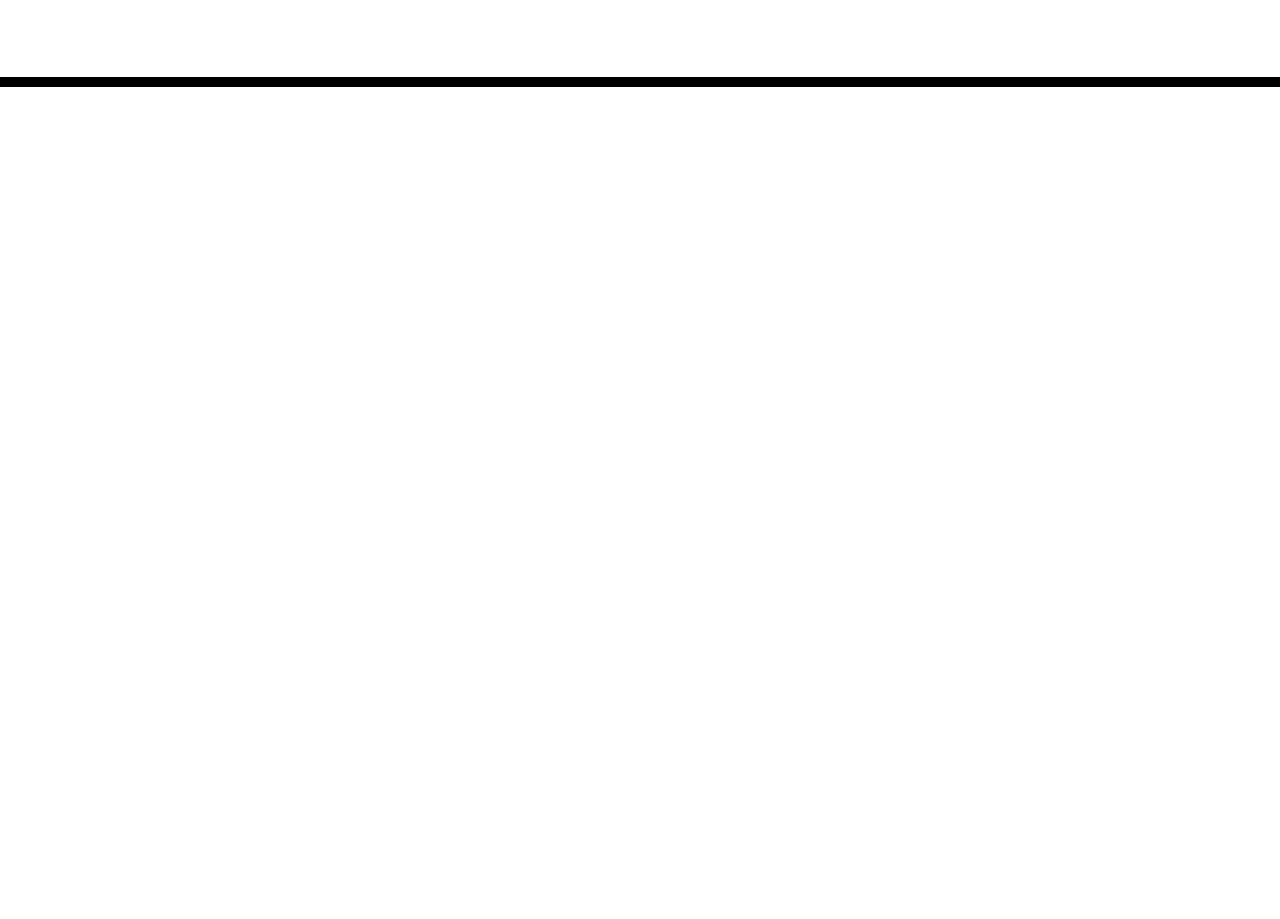
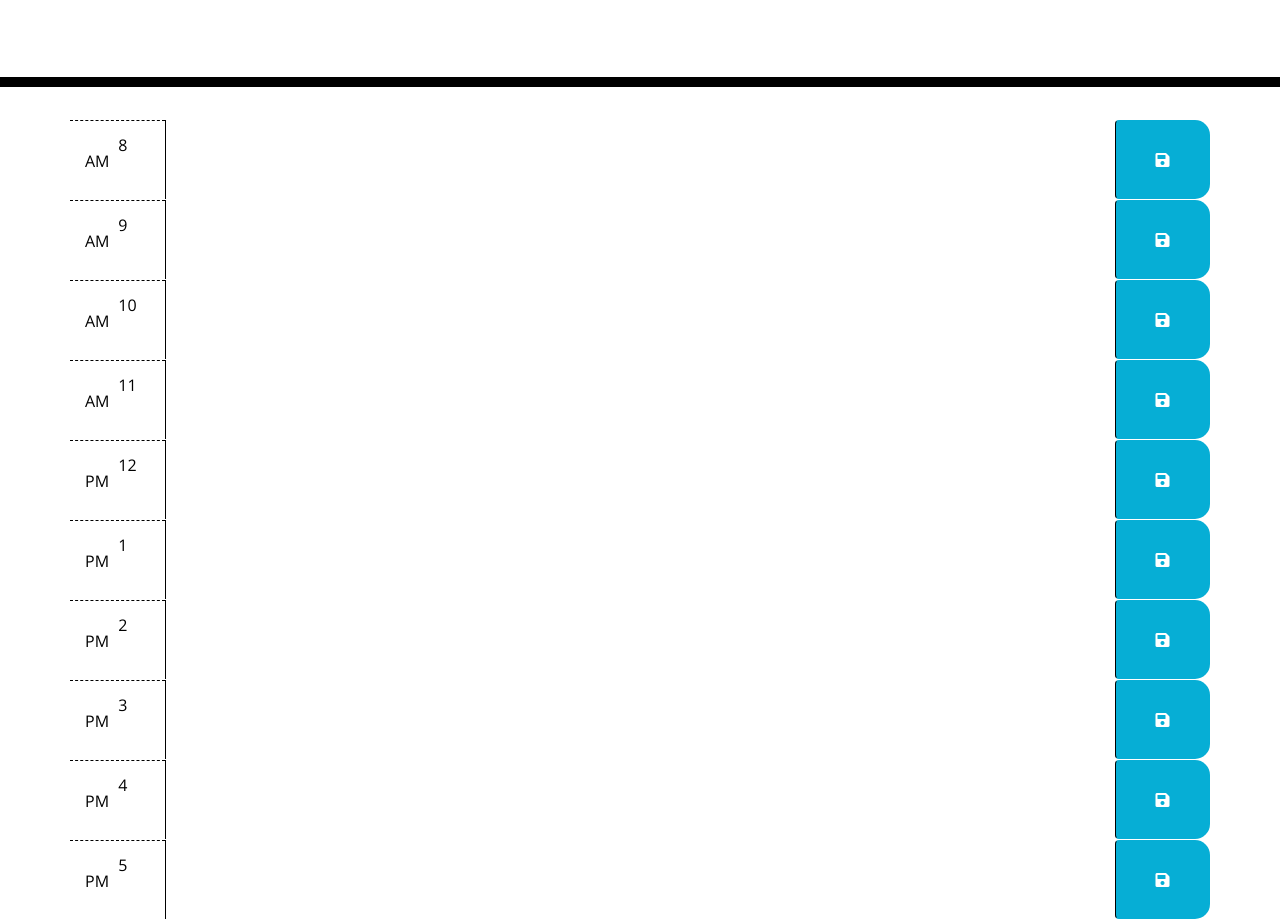
Before and after one commit to jlamarre0333/daily-planner, a plain HTML site: page index.html in a window 1280 px wide. Shown: the part 181-1100 px from the top of the page. Before the commit the page ends 800 px from the top, so only its background shows below. Drawn offline with nearby package versions, Linux system fonts and the light colour scheme; files that its build step writes are made by us from their sources.

Commit message:
fixed html

```diff
--- a/assets/css/style.css
+++ b/assets/css/style.css
@@ -4,7 +4,7 @@ body {
   line-height: 1;
 }
 
-textarea{
+textarea {
   background: transparent;
   border: none;
   resize: none;
@@ -20,6 +20,7 @@ textarea{
   border-radius: 0;
   border-bottom: 10px solid black;
 }
+
 
 .description{
   white-space: pre-wrap;
@@ -40,6 +41,16 @@ textarea{
   background-color: #ffffff;
   color: #000000;
   border-top: 1px dashed #000000;
+  text-align: left;
+}
+
+.hour-border {
+  border-left: 1px solid black;
+}
+
+.text-size {
+  height: 15%;
+  width: 60%;
 }
 
 .past {
@@ -69,3 +80,7 @@ textarea{
   font-size: 20px;
   transition: all .3s ease-in-out;
 }
+
+.test {
+  border: 1px solid red;
+}
--- a/assets/js/index.js
+++ b/assets/js/index.js
@@ -0,0 +1,3 @@
+function getuserinput() {
+
+}
--- a/index.html
+++ b/index.html
@@ -1,38 +1,125 @@
 <!DOCTYPE html>
 <html lang="en">
+
 <head>
   <meta charset="UTF-8" />
   <meta name="viewport" content="width=device-width, initial-scale=1.0" />
   <meta http-equiv="X-UA-Compatible" content="ie=edge" />
-    <link
-      rel="stylesheet"
-      href="https://stackpath.bootstrapcdn.com/bootstrap/4.3.1/css/bootstrap.min.css"
-    />
-    <link
-      rel="stylesheet"
-      href="https://use.fontawesome.com/releases/v5.8.1/css/all.css"
-      integrity="sha384-50oBUHEmvpQ+1lW4y57PTFmhCaXp0ML5d60M1M7uH2+nqUivzIebhndOJK28anvf"
-      crossorigin="anonymous"
-    />
-    <link
-      href="https://fonts.googleapis.com/css?family=Open+Sans&display=swap"
-      rel="stylesheet"
-    />
-    <link rel="stylesheet" href="style.css" />
+  <link rel="stylesheet" href="https://stackpath.bootstrapcdn.com/bootstrap/4.3.1/css/bootstrap.min.css" />
+  <link rel="stylesheet" href="https://use.fontawesome.com/releases/v5.8.1/css/all.css"
+    integrity="sha384-50oBUHEmvpQ+1lW4y57PTFmhCaXp0ML5d60M1M7uH2+nqUivzIebhndOJK28anvf" crossorigin="anonymous" />
+  <link href="https://fonts.googleapis.com/css?family=Open+Sans&display=swap" rel="stylesheet" />
+  <link rel="stylesheet" href="./assets/css/style.css" />
   <title>Work Day Scheduler</title>
 </head>
 
 <body>
+  <!-- Header -->
   <header class="jumbotron">
     <h1 class="display-3">Work Day Scheduler</h1>
     <p class="lead">A simple calendar app for scheduling your work day</p>
     <p id="currentDay" class="lead"></p>
   </header>
+
   <div class="container">
-      <!-- Timeblocks go here -->
+
+    <!-- Timeblocks start here -->
+
+    <div id="hour8" class="row time-block">
+      <div class="col-md-1 hour">
+        8 AM
+      </div>
+      <textarea class="col-md-10 description">
+            </textarea>
+      <button class="btn saveBtn col-md-1"><i class="fas fa-save"></i></button>
+    </div>
+
+    <div id="hour9" class="row time-block">
+      <div class="col-md-1 hour">
+        9 AM
+      </div>
+      <textarea class="col-md-10 description">
+            </textarea>
+      <button class="btn saveBtn col-md-1"><i class="fas fa-save"></i></button>
+    </div>
+
+    <div id="hour10" class="row time-block">
+      <div class="col-md-1 hour">
+        10 AM
+      </div>
+      <textarea class="col-md-10 description">
+            </textarea>
+      <button class="btn saveBtn col-md-1"><i class="fas fa-save"></i></button>
+    </div>
+
+    <div id="hour10=1" class="row time-block">
+      <div class="col-md-1 hour">
+        11 AM
+      </div>
+      <textarea class="col-md-10 description">
+            </textarea>
+      <button class="btn saveBtn col-md-1"><i class="fas fa-save"></i></button>
+    </div>
+
+    <div id="hour12" class="row time-block">
+      <div class="col-md-1 hour">
+        12 PM
+      </div>
+      <textarea class="col-md-10 description">
+            </textarea>
+      <button class="btn saveBtn col-md-1"><i class="fas fa-save"></i></button>
+    </div>
+
+    <div id="hour13" class="row time-block">
+      <div class="col-md-1 hour">
+        1 PM
+      </div>
+      <textarea class="col-md-10 description">
+            </textarea>
+      <button class="btn saveBtn col-md-1"><i class="fas fa-save"></i></button>
+    </div>
+
+    <div id="hour14" class="row time-block">
+      <div class="col-md-1 hour">
+        2 PM
+      </div>
+      <textarea class="col-md-10 description">
+            </textarea>
+      <button class="btn saveBtn col-md-1"><i class="fas fa-save"></i></button>
+    </div>
+
+    <div id="hour15" class="row time-block">
+      <div class="col-md-1 hour">
+        3 PM
+      </div>
+      <textarea class="col-md-10 description">
+            </textarea>
+      <button class="btn saveBtn col-md-1"><i class="fas fa-save"></i></button>
+    </div>
+
+    <div id="hour16" class="row time-block">
+      <div class="col-md-1 hour">
+        4 PM
+      </div>
+      <textarea class="col-md-10 description">
+            </textarea>
+      <button class="btn saveBtn col-md-1"><i class="fas fa-save"></i></button>
+    </div>
+
+    <div id="hour17" class="row time-block">
+      <div class="col-md-1 hour">
+        5 PM
+      </div>
+      <textarea class="col-md-10 description">
+            </textarea>
+      <button class="btn saveBtn col-md-1"><i class="fas fa-save"></i></button>
+    </div>
+
   </div>
 
   <script src="https://code.jquery.com/jquery-3.4.1.min.js"></script>
   <script src="https://cdnjs.cloudflare.com/ajax/libs/moment.js/2.24.0/moment.min.js"></script>
+  <script src="./assets/js/script.js"></script>
 </body>
+
 </html>
```
Lines whose indentation alone changed are shown as unchanged.
